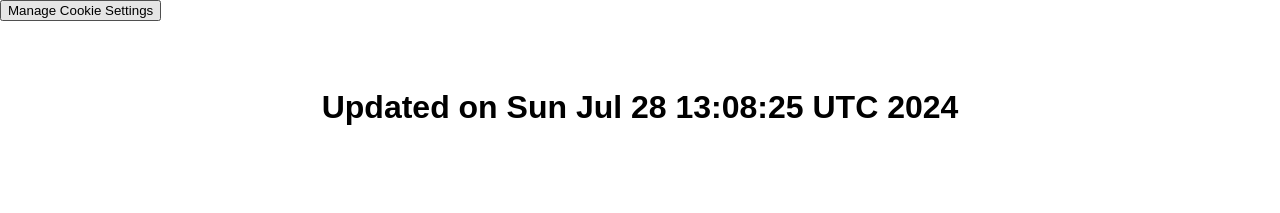
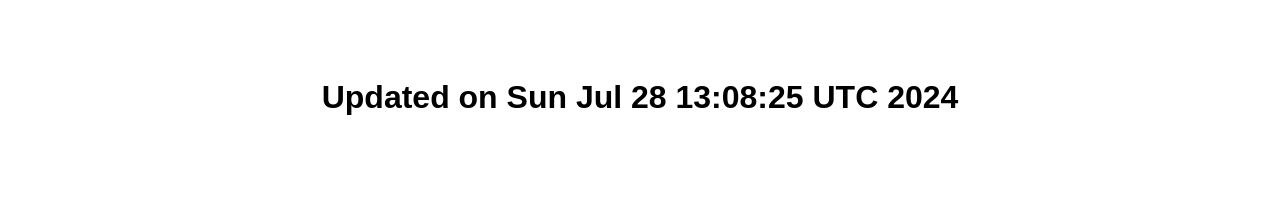
Before and after one commit to privacylab31/privacylab29, a plain HTML site: page index.html in a window 1280 px wide. Shown: the top 213 px of the page. Drawn offline with Linux system fonts and the light colour scheme.

Commit message:
Update index.html

```diff
--- a/index.html
+++ b/index.html
@@ -5,11 +5,6 @@
     <meta name="viewport" content="width=device-width, initial-scale=1.0">
     <title>Privacy Lab Website</title>
     <link rel="stylesheet" href="styles.css">
-          <!-- CookiePro Cookies Settings button start -->
-     <div>
-<button id="ot-sdk-btn" class="ot-sdk-show-settings">Manage Cookie Settings</button>
-  </div>
-    <!-- CookiePro Cookies Settings button end -->
 <!-- Google Tag Manager -->
 <script>(function(w,d,s,l,i){w[l]=w[l]||[];w[l].push({'gtm.start':
 new Date().getTime(),event:'gtm.js'});var f=d.getElementsByTagName(s)[0],
```
